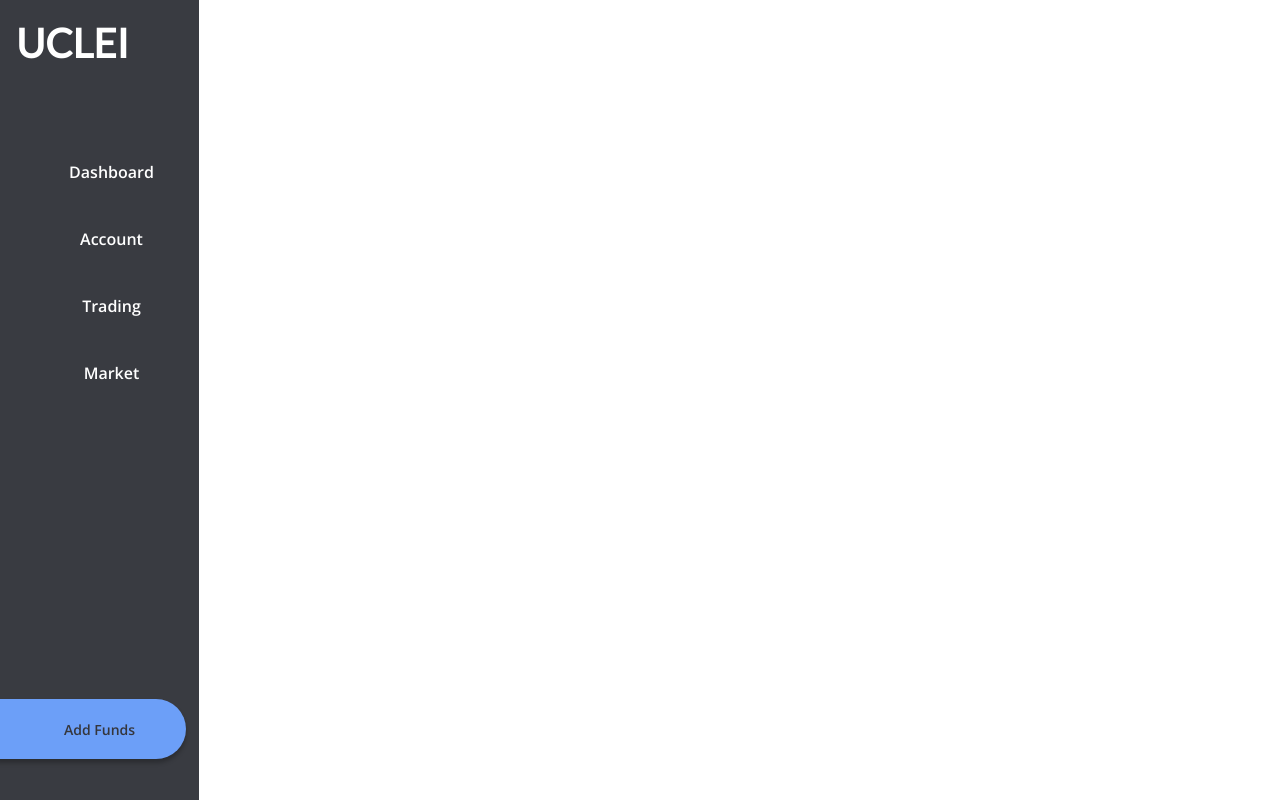
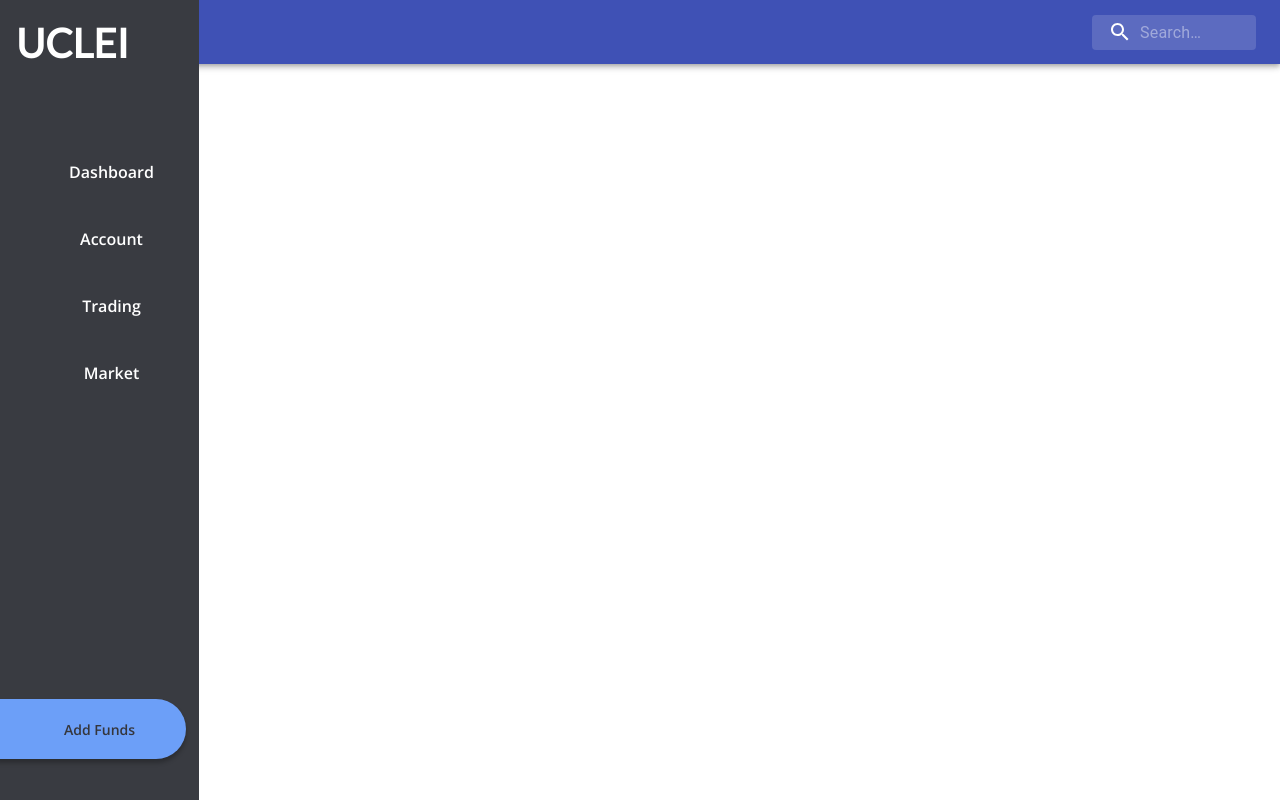
Before and after one commit to anthony-y-zhu14/UCLEI, a React (Create React App) app in the folder react-app/: page / in a window 1280 px wide. Built offline with nearby package versions, Linux system fonts and the light colour scheme.

Commit message:
-header.js update

```diff
--- a/react-app/package.json
+++ b/react-app/package.json
@@ -4,6 +4,7 @@
   "private": true,
   "dependencies": {
     "@material-ui/core": "^4.11.0",
+    "@material-ui/icons": "^4.9.1",
     "@testing-library/jest-dom": "^5.11.5",
     "@testing-library/react": "^11.1.0",
     "@testing-library/user-event": "^12.1.10",
--- a/react-app/src/App.js
+++ b/react-app/src/App.js
@@ -1,9 +1,10 @@
 import './App.css';
 import React from 'react';
 import { BrowserRouter as Router, Route} from 'react-router-dom';
-// import Header from "./components/Header.js"
+import "./components/Header.js"
 import Sidenav from "./components/SideNav.js"
 import Login from "./components/pages/Login.js"
+import SearchAppBar from './components/Header.js';
 
 
 class App extends React.Component {
@@ -15,6 +16,7 @@
           <Route exact path= "/" render={props => (
             <React.Fragment>
               <div className="main">
+                <SearchAppBar />
                 <Sidenav />
               </div>
             </React.Fragment>
--- a/react-app/src/components/Header.js
+++ b/react-app/src/components/Header.js
@@ -1,21 +1,106 @@
-import React from "react";
+import React from 'react';
+import AppBar from '@material-ui/core/AppBar';
+import Toolbar from '@material-ui/core/Toolbar';
+import IconButton from '@material-ui/core/IconButton';
+import Typography from '@material-ui/core/Typography';
+import InputBase from '@material-ui/core/InputBase';
+import { fade, makeStyles } from '@material-ui/core/styles';
+import MenuIcon from '@material-ui/icons/Menu';
+import SearchIcon from '@material-ui/icons/Search';
 
-class Header extends React.Component {
-    render() {
-    return(
-        <h1 style={headerStyle}>This is our Header</h1>
-        );
-    }
+const useStyles = makeStyles((theme) => ({
+  root: {
+    flexGrow: 1,
+  },
+  menuButton: {
+    marginRight: theme.spacing(2),
+  },
+  title: {
+    flexGrow: 1,
+    display: 'none',
+    [theme.breakpoints.up('sm')]: {
+      display: 'block',
+    },
+  },
+  palette: {
+    primary: {
+        main: '#1e88e5',
+        },
+    },
+  search: {
+    position: 'relative',
+    borderRadius: theme.shape.borderRadius,
+    backgroundColor: fade(theme.palette.common.white, 0.15),
+    '&:hover': {
+      backgroundColor: fade(theme.palette.common.white, 0.25),
+    },
+    marginLeft: 0,
+    width: '100%',
+    [theme.breakpoints.up('sm')]: {
+      marginLeft: theme.spacing(1),
+      width: 'auto',
+    },
+  },
+  searchIcon: {
+    padding: theme.spacing(0, 2),
+    height: '100%',
+    position: 'absolute',
+    pointerEvents: 'none',
+    display: 'flex',
+    alignItems: 'center',
+    justifyContent: 'center',
+  },
+  inputRoot: {
+    color: 'inherit',
+  },
+  inputInput: {
+    padding: theme.spacing(1, 1, 1, 0),
+    // vertical padding + font size from searchIcon
+    paddingLeft: `calc(1em + ${theme.spacing(4)}px)`,
+    transition: theme.transitions.create('width'),
+    width: '100%',
+    [theme.breakpoints.up('sm')]: {
+      width: '12ch',
+      '&:focus': {
+        width: '20ch',
+      },
+    },
+  },
+}));
+
+export default function SearchAppBar() {
+  const classes = useStyles();
+
+  return (
+    <div className={classes.root}>
+      <AppBar position="static">
+        <Toolbar>
+          <IconButton
+            edge="start"
+            className={classes.menuButton}
+            color="inherit"
+            aria-label="open drawer"
+          >
+            <MenuIcon />
+          </IconButton>
+          <Typography className={classes.title} variant="h6" noWrap>
+            UCLEI
+          </Typography>
+          <div className={classes.search}>
+            <div className={classes.searchIcon}>
+              <SearchIcon />
+            </div>
+            <InputBase
+              placeholder="Search…"
+              classes={{
+                root: classes.inputRoot,
+                input: classes.inputInput,
+              }}
+              inputProps={{ 'aria-label': 'search' }}
+            />
+          </div>
+        </Toolbar>
+      </AppBar>
+    </div>
+  );
 }
-
-const headerStyle = {
-    position: "absolute",
-    width: "1440px",
-    height: "111px",
-    left: "0px",
-    top: "-17px",
-    zIndex: "-1",
-    background: "#6C9FF8"
-}
-
-export default Header;
--- a/react-app/src/components/SideNav.js
+++ b/react-app/src/components/SideNav.js
@@ -1,5 +1,6 @@
 import React from "react";
 import "./css/SideNav.css";
+
 
 class Sidenav extends React.Component {
 
```
Also changed, not shown: 2 other files (tests, documents, lock files or other folders).
